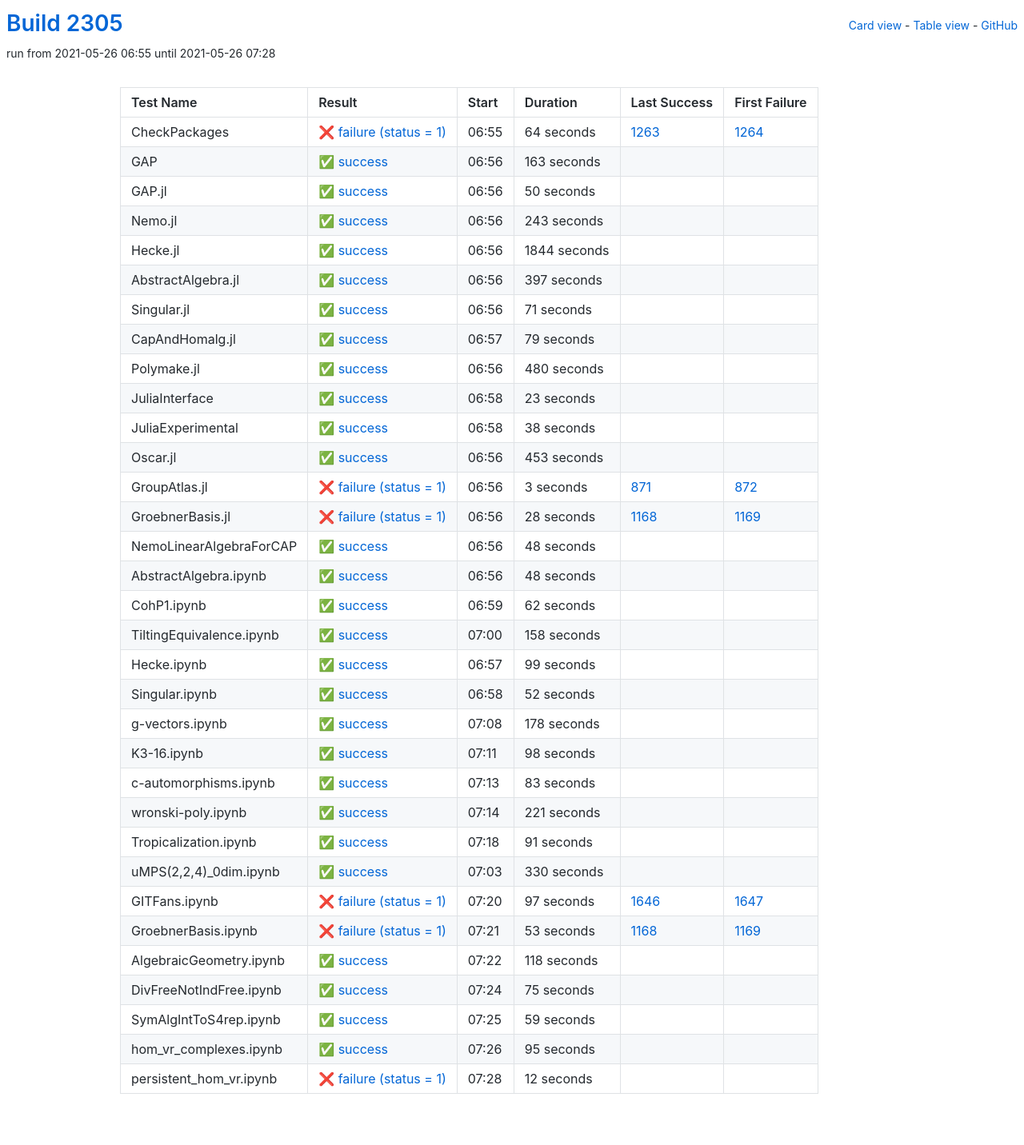
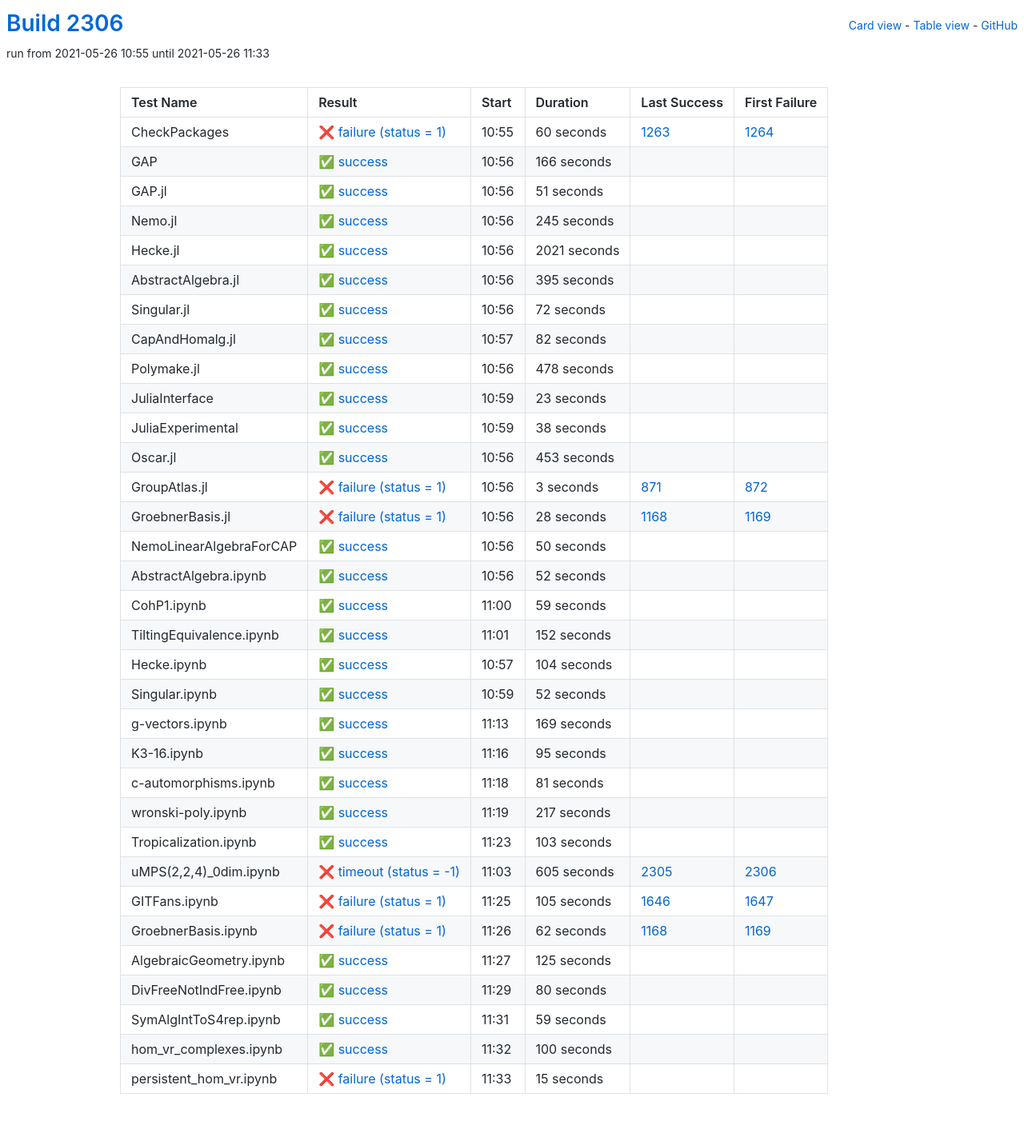
Before and after one commit to oscar-system/oscar-ci-status-stable, a Jekyll site: the page built from table.html, in a window 1280 px wide. Shown: the whole page at 80% size. Built offline with Jekyll 4.4.1, drawn with Linux system fonts in a browser that asks for light colours.

Commit message:
Build #2306

```diff
--- a/_data/ci.yml
+++ b/_data/ci.yml
@@ -1,6 +1,6 @@
 ---
-build: 2305
-build_url: https://oscarci.mathematik.uni-kl.de/job/oscar-stable/2305/
+build: 2306
+build_url: https://oscarci.mathematik.uni-kl.de/job/oscar-stable/2306/
 job: oscar-stable
 organization: oscar-system
 repo: oscar-ci-status-stable
@@ -8,116 +8,116 @@ repourl: https://github.com/oscar-system/oscar-ci-status-stable
 tests:
 - name: CheckPackages
   id: checkpackages
-  log: https://oscarci.mathematik.uni-kl.de/job/oscar-stable/2305/artifact/logs/build-2305/CheckPackages.log
-  start: 2021-05-26 06:55
+  log: https://oscarci.mathematik.uni-kl.de/job/oscar-stable/2306/artifact/logs/build-2306/CheckPackages.log
+  start: 2021-05-26 10:55
   success: false
   exitcode: 1
   status: failure
-  duration: 64
+  duration: 60
   last_success: 1263
   last_success_url: https://oscarci.mathematik.uni-kl.de/job/oscar-stable/1263/
   first_failure: 1264
   first_failure_url: https://oscarci.mathematik.uni-kl.de/job/oscar-stable/1264/
 - name: GAP
   id: gap
-  log: https://oscarci.mathematik.uni-kl.de/job/oscar-stable/2305/artifact/logs/build-2305/GAP.log
-  start: 2021-05-26 06:56
+  log: https://oscarci.mathematik.uni-kl.de/job/oscar-stable/2306/artifact/logs/build-2306/GAP.log
+  start: 2021-05-26 10:56
   success: true
   exitcode: 0
   status: success
-  duration: 163
+  duration: 166
   last_success: false
   last_success_url:
   first_failure: false
   first_failure_url:
 - name: GAP.jl
   id: gap-jl
-  log: https://oscarci.mathematik.uni-kl.de/job/oscar-stable/2305/artifact/logs/build-2305/GAP.jl.log
-  start: 2021-05-26 06:56
+  log: https://oscarci.mathematik.uni-kl.de/job/oscar-stable/2306/artifact/logs/build-2306/GAP.jl.log
+  start: 2021-05-26 10:56
   success: true
   exitcode: 0
   status: success
-  duration: 50
+  duration: 51
   last_success: false
   last_success_url:
   first_failure: false
   first_failure_url:
 - name: Nemo.jl
   id: nemo-jl
-  log: https://oscarci.mathematik.uni-kl.de/job/oscar-stable/2305/artifact/logs/build-2305/Nemo.jl.log
-  start: 2021-05-26 06:56
+  log: https://oscarci.mathematik.uni-kl.de/job/oscar-stable/2306/artifact/logs/build-2306/Nemo.jl.log
+  start: 2021-05-26 10:56
   success: true
   exitcode: 0
   status: success
-  duration: 243
+  duration: 245
   last_success: false
   last_success_url:
   first_failure: false
   first_failure_url:
 - name: Hecke.jl
   id: hecke-jl
-  log: https://oscarci.mathematik.uni-kl.de/job/oscar-stable/2305/artifact/logs/build-2305/Hecke.jl.log
-  start: 2021-05-26 06:56
+  log: https://oscarci.mathematik.uni-kl.de/job/oscar-stable/2306/artifact/logs/build-2306/Hecke.jl.log
+  start: 2021-05-26 10:56
   success: true
   exitcode: 0
   status: success
-  duration: 1844
+  duration: 2021
   last_success: false
   last_success_url:
   first_failure: false
   first_failure_url:
 - name: AbstractAlgebra.jl
   id: abstractalgebra-jl
-  log: https://oscarci.mathematik.uni-kl.de/job/oscar-stable/2305/artifact/logs/build-2305/AbstractAlgebra.jl.log
-  start: 2021-05-26 06:56
+  log: https://oscarci.mathematik.uni-kl.de/job/oscar-stable/2306/artifact/logs/build-2306/AbstractAlgebra.jl.log
+  start: 2021-05-26 10:56
   success: true
   exitcode: 0
   status: success
-  duration: 397
+  duration: 395
   last_success: false
   last_success_url:
   first_failure: false
   first_failure_url:
 - name: Singular.jl
   id: singular-jl
-  log: https://oscarci.mathematik.uni-kl.de/job/oscar-stable/2305/artifact/logs/build-2305/Singular.jl.log
-  start: 2021-05-26 06:56
+  log: https://oscarci.mathematik.uni-kl.de/job/oscar-stable/2306/artifact/logs/build-2306/Singular.jl.log
+  start: 2021-05-26 10:56
   success: true
   exitcode: 0
   status: success
-  duration: 71
+  duration: 72
   last_success: false
   last_success_url:
   first_failure: false
   first_failure_url:
 - name: CapAndHomalg.jl
   id: capandhomalg-jl
-  log: https://oscarci.mathematik.uni-kl.de/job/oscar-stable/2305/artifact/logs/build-2305/CapAndHomalg.jl.log
-  start: 2021-05-26 06:57
+  log: https://oscarci.mathematik.uni-kl.de/job/oscar-stable/2306/artifact/logs/build-2306/CapAndHomalg.jl.log
+  start: 2021-05-26 10:57
   success: true
   exitcode: 0
   status: success
-  duration: 79
+  duration: 82
   last_success: false
   last_success_url:
   first_failure: false
   first_failure_url:
 - name: Polymake.jl
   id: polymake-jl
-  log: https://oscarci.mathematik.uni-kl.de/job/oscar-stable/2305/artifact/logs/build-2305/Polymake.jl.log
-  start: 2021-05-26 06:56
+  log: https://oscarci.mathematik.uni-kl.de/job/oscar-stable/2306/artifact/logs/build-2306/Polymake.jl.log
+  start: 2021-05-26 10:56
   success: true
   exitcode: 0
   status: success
-  duration: 480
+  duration: 478
   last_success: false
   last_success_url:
   first_failure: false
   first_failure_url:
 - name: JuliaInterface
   id: juliainterface
-  log: https://oscarci.mathematik.uni-kl.de/job/oscar-stable/2305/artifact/logs/build-2305/JuliaInterface.log
-  start: 2021-05-26 06:58
+  log: https://oscarci.mathematik.uni-kl.de/job/oscar-stable/2306/artifact/logs/build-2306/JuliaInterface.log
+  start: 2021-05-26 10:59
   success: true
   exitcode: 0
   status: success
@@ -128,8 +128,8 @@ tests:
   first_failure_url:
 - name: JuliaExperimental
   id: juliaexperimental
-  log: https://oscarci.mathematik.uni-kl.de/job/oscar-stable/2305/artifact/logs/build-2305/JuliaExperimental.log
-  start: 2021-05-26 06:58
+  log: https://oscarci.mathematik.uni-kl.de/job/oscar-stable/2306/artifact/logs/build-2306/JuliaExperimental.log
+  start: 2021-05-26 10:59
   success: true
   exitcode: 0
   status: success
@@ -140,8 +140,8 @@ tests:
   first_failure_url:
 - name: Oscar.jl
   id: oscar-jl
-  log: https://oscarci.mathematik.uni-kl.de/job/oscar-stable/2305/artifact/logs/build-2305/Oscar.jl.log
-  start: 2021-05-26 06:56
+  log: https://oscarci.mathematik.uni-kl.de/job/oscar-stable/2306/artifact/logs/build-2306/Oscar.jl.log
+  start: 2021-05-26 10:56
   success: true
   exitcode: 0
   status: success
@@ -152,8 +152,8 @@ tests:
   first_failure_url:
 - name: GroupAtlas.jl
   id: groupatlas-jl
-  log: https://oscarci.mathematik.uni-kl.de/job/oscar-stable/2305/artifact/logs/build-2305/GroupAtlas.jl.log
-  start: 2021-05-26 06:56
+  log: https://oscarci.mathematik.uni-kl.de/job/oscar-stable/2306/artifact/logs/build-2306/GroupAtlas.jl.log
+  start: 2021-05-26 10:56
   success: false
   exitcode: 1
   status: failure
@@ -164,8 +164,8 @@ tests:
   first_failure_url: https://oscarci.mathematik.uni-kl.de/job/oscar-stable/872/
 - name: GroebnerBasis.jl
   id: groebnerbasis-jl
-  log: https://oscarci.mathematik.uni-kl.de/job/oscar-stable/2305/artifact/logs/build-2305/GroebnerBasis.jl.log
-  start: 2021-05-26 06:56
+  log: https://oscarci.mathematik.uni-kl.de/job/oscar-stable/2306/artifact/logs/build-2306/GroebnerBasis.jl.log
+  start: 2021-05-26 10:56
   success: false
   exitcode: 1
   status: failure
@@ -176,68 +176,68 @@ tests:
   first_failure_url: https://oscarci.mathematik.uni-kl.de/job/oscar-stable/1169/
 - name: NemoLinearAlgebraForCAP
   id: nemolinearalgebraforcap
-  log: https://oscarci.mathematik.uni-kl.de/job/oscar-stable/2305/artifact/logs/build-2305/NemoLinearAlgebraForCAP.log
-  start: 2021-05-26 06:56
+  log: https://oscarci.mathematik.uni-kl.de/job/oscar-stable/2306/artifact/logs/build-2306/NemoLinearAlgebraForCAP.log
+  start: 2021-05-26 10:56
   success: true
   exitcode: 0
   status: success
-  duration: 48
+  duration: 50
   last_success: false
   last_success_url:
   first_failure: false
   first_failure_url:
 - name: AbstractAlgebra.ipynb
   id: abstractalgebra-ipynb
-  log: https://oscarci.mathematik.uni-kl.de/job/oscar-stable/2305/artifact/logs/build-2305/AbstractAlgebra.ipynb.log
-  start: 2021-05-26 06:56
+  log: https://oscarci.mathematik.uni-kl.de/job/oscar-stable/2306/artifact/logs/build-2306/AbstractAlgebra.ipynb.log
+  start: 2021-05-26 10:56
   success: true
   exitcode: 0
   status: success
-  duration: 48
+  duration: 52
   last_success: false
   last_success_url:
   first_failure: false
   first_failure_url:
 - name: CohP1.ipynb
   id: cohp1-ipynb
-  log: https://oscarci.mathematik.uni-kl.de/job/oscar-stable/2305/artifact/logs/build-2305/CohP1.ipynb.log
-  start: 2021-05-26 06:59
+  log: https://oscarci.mathematik.uni-kl.de/job/oscar-stable/2306/artifact/logs/build-2306/CohP1.ipynb.log
+  start: 2021-05-26 11:00
   success: true
   exitcode: 0
   status: success
-  duration: 62
+  duration: 59
   last_success: false
   last_success_url:
   first_failure: false
   first_failure_url:
 - name: TiltingEquivalence.ipynb
   id: tiltingequivalence-ipynb
-  log: https://oscarci.mathematik.uni-kl.de/job/oscar-stable/2305/artifact/logs/build-2305/TiltingEquivalence.ipynb.log
-  start: 2021-05-26 07:00
+  log: https://oscarci.mathematik.uni-kl.de/job/oscar-stable/2306/artifact/logs/build-2306/TiltingEquivalence.ipynb.log
+  start: 2021-05-26 11:01
   success: true
   exitcode: 0
   status: success
-  duration: 158
+  duration: 152
   last_success: false
   last_success_url:
   first_failure: false
   first_failure_url:
 - name: Hecke.ipynb
   id: hecke-ipynb
-  log: https://oscarci.mathematik.uni-kl.de/job/oscar-stable/2305/artifact/logs/build-2305/Hecke.ipynb.log
-  start: 2021-05-26 06:57
+  log: https://oscarci.mathematik.uni-kl.de/job/oscar-stable/2306/artifact/logs/build-2306/Hecke.ipynb.log
+  start: 2021-05-26 10:57
   success: true
   exitcode: 0
   status: success
-  duration: 99
+  duration: 104
   last_success: false
   last_success_url:
   first_failure: false
   first_failure_url:
 - name: Singular.ipynb
   id: singular-ipynb
-  log: https://oscarci.mathematik.uni-kl.de/job/oscar-stable/2305/artifact/logs/build-2305/Singular.ipynb.log
-  start: 2021-05-26 06:58
+  log: https://oscarci.mathematik.uni-kl.de/job/oscar-stable/2306/artifact/logs/build-2306/Singular.ipynb.log
+  start: 2021-05-26 10:59
   success: true
   exitcode: 0
   status: success
@@ -248,128 +248,128 @@ tests:
   first_failure_url:
 - name: g-vectors.ipynb
   id: g-vectors-ipynb
-  log: https://oscarci.mathematik.uni-kl.de/job/oscar-stable/2305/artifact/logs/build-2305/g-vectors.ipynb.log
-  start: 2021-05-26 07:08
+  log: https://oscarci.mathematik.uni-kl.de/job/oscar-stable/2306/artifact/logs/build-2306/g-vectors.ipynb.log
+  start: 2021-05-26 11:13
   success: true
   exitcode: 0
   status: success
-  duration: 178
+  duration: 169
   last_success: false
   last_success_url:
   first_failure: false
   first_failure_url:
 - name: K3-16.ipynb
   id: k3-16-ipynb
-  log: https://oscarci.mathematik.uni-kl.de/job/oscar-stable/2305/artifact/logs/build-2305/K3-16.ipynb.log
-  start: 2021-05-26 07:11
+  log: https://oscarci.mathematik.uni-kl.de/job/oscar-stable/2306/artifact/logs/build-2306/K3-16.ipynb.log
+  start: 2021-05-26 11:16
   success: true
   exitcode: 0
   status: success
-  duration: 98
+  duration: 95
   last_success: false
   last_success_url:
   first_failure: false
   first_failure_url:
 - name: c-automorphisms.ipynb
   id: c-automorphisms-ipynb
-  log: https://oscarci.mathematik.uni-kl.de/job/oscar-stable/2305/artifact/logs/build-2305/c-automorphisms.ipynb.log
-  start: 2021-05-26 07:13
+  log: https://oscarci.mathematik.uni-kl.de/job/oscar-stable/2306/artifact/logs/build-2306/c-automorphisms.ipynb.log
+  start: 2021-05-26 11:18
   success: true
   exitcode: 0
   status: success
-  duration: 83
+  duration: 81
   last_success: false
   last_success_url:
   first_failure: false
   first_failure_url:
 - name: wronski-poly.ipynb
   id: wronski-poly-ipynb
-  log: https://oscarci.mathematik.uni-kl.de/job/oscar-stable/2305/artifact/logs/build-2305/wronski-poly.ipynb.log
-  start: 2021-05-26 07:14
+  log: https://oscarci.mathematik.uni-kl.de/job/oscar-stable/2306/artifact/logs/build-2306/wronski-poly.ipynb.log
+  start: 2021-05-26 11:19
   success: true
   exitcode: 0
   status: success
-  duration: 221
+  duration: 217
   last_success: false
   last_success_url:
   first_failure: false
   first_failure_url:
 - name: Tropicalization.ipynb
   id: tropicalization-ipynb
-  log: https://oscarci.mathematik.uni-kl.de/job/oscar-stable/2305/artifact/logs/build-2305/Tropicalization.ipynb.log
-  start: 2021-05-26 07:18
+  log: https://oscarci.mathematik.uni-kl.de/job/oscar-stable/2306/artifact/logs/build-2306/Tropicalization.ipynb.log
+  start: 2021-05-26 11:23
   success: true
   exitcode: 0
   status: success
-  duration: 91
+  duration: 103
   last_success: false
   last_success_url:
   first_failure: false
   first_failure_url:
 - name: uMPS(2,2,4)_0dim.ipynb
   id: umps-2-2-4-0dim-ipynb
-  log: https://oscarci.mathematik.uni-kl.de/job/oscar-stable/2305/artifact/logs/build-2305/uMPS-2-2-4-_0dim.ipynb.log
-  start: 2021-05-26 07:03
-  success: true
-  exitcode: 0
-  status: success
-  duration: 330
-  last_success: false
-  last_success_url:
-  first_failure: false
-  first_failure_url:
+  log: https://oscarci.mathematik.uni-kl.de/job/oscar-stable/2306/artifact/logs/build-2306/uMPS-2-2-4-_0dim.ipynb.log
+  start: 2021-05-26 11:03
+  success: false
+  exitcode: -1
+  status: timeout
+  duration: 605
+  last_success: 2305
+  last_success_url: https://oscarci.mathematik.uni-kl.de/job/oscar-stable/2305/
+  first_failure: 2306
+  first_failure_url: https://oscarci.mathematik.uni-kl.de/job/oscar-stable/2306/
 - name: GITFans.ipynb
   id: gitfans-ipynb
-  log: https://oscarci.mathematik.uni-kl.de/job/oscar-stable/2305/artifact/logs/build-2305/GITFans.ipynb.log
-  start: 2021-05-26 07:20
+  log: https://oscarci.mathematik.uni-kl.de/job/oscar-stable/2306/artifact/logs/build-2306/GITFans.ipynb.log
+  start: 2021-05-26 11:25
   success: false
   exitcode: 1
   status: failure
-  duration: 97
+  duration: 105
   last_success: 1646
   last_success_url: https://oscarci.mathematik.uni-kl.de/job/oscar-stable/1646/
   first_failure: 1647
   first_failure_url: https://oscarci.mathematik.uni-kl.de/job/oscar-stable/1647/
 - name: GroebnerBasis.ipynb
   id: groebnerbasis-ipynb
-  log: https://oscarci.mathematik.uni-kl.de/job/oscar-stable/2305/artifact/logs/build-2305/GroebnerBasis.ipynb.log
-  start: 2021-05-26 07:21
+  log: https://oscarci.mathematik.uni-kl.de/job/oscar-stable/2306/artifact/logs/build-2306/GroebnerBasis.ipynb.log
+  start: 2021-05-26 11:26
   success: false
   exitcode: 1
   status: failure
-  duration: 53
+  duration: 62
   last_success: 1168
   last_success_url: https://oscarci.mathematik.uni-kl.de/job/oscar-stable/1168/
   first_failure: 1169
   first_failure_url: https://oscarci.mathematik.uni-kl.de/job/oscar-stable/1169/
 - name: AlgebraicGeometry.ipynb
   id: algebraicgeometry-ipynb
-  log: https://oscarci.mathematik.uni-kl.de/job/oscar-stable/2305/artifact/logs/build-2305/AlgebraicGeometry.ipynb.log
-  start: 2021-05-26 07:22
+  log: https://oscarci.mathematik.uni-kl.de/job/oscar-stable/2306/artifact/logs/build-2306/AlgebraicGeometry.ipynb.log
+  start: 2021-05-26 11:27
   success: true
   exitcode: 0
   status: success
-  duration: 118
+  duration: 125
   last_success: false
   last_success_url:
   first_failure: false
   first_failure_url:
 - name: DivFreeNotIndFree.ipynb
   id: divfreenotindfree-ipynb
-  log: https://oscarci.mathematik.uni-kl.de/job/oscar-stable/2305/artifact/logs/build-2305/DivFreeNotIndFree.ipynb.log
-  start: 2021-05-26 07:24
+  log: https://oscarci.mathematik.uni-kl.de/job/oscar-stable/2306/artifact/logs/build-2306/DivFreeNotIndFree.ipynb.log
+  start: 2021-05-26 11:29
   success: true
   exitcode: 0
   status: success
-  duration: 75
+  duration: 80
   last_success: false
   last_success_url:
   first_failure: false
   first_failure_url:
 - name: SymAlgIntToS4rep.ipynb
   id: symalginttos4rep-ipynb
-  log: https://oscarci.mathematik.uni-kl.de/job/oscar-stable/2305/artifact/logs/build-2305/SymAlgIntToS4rep.ipynb.log
-  start: 2021-05-26 07:25
+  log: https://oscarci.mathematik.uni-kl.de/job/oscar-stable/2306/artifact/logs/build-2306/SymAlgIntToS4rep.ipynb.log
+  start: 2021-05-26 11:31
   success: true
   exitcode: 0
   status: success
@@ -380,24 +380,24 @@ tests:
   first_failure_url:
 - name: hom_vr_complexes.ipynb
   id: hom-vr-complexes-ipynb
-  log: https://oscarci.mathematik.uni-kl.de/job/oscar-stable/2305/artifact/logs/build-2305/hom_vr_complexes.ipynb.log
-  start: 2021-05-26 07:26
+  log: https://oscarci.mathematik.uni-kl.de/job/oscar-stable/2306/artifact/logs/build-2306/hom_vr_complexes.ipynb.log
+  start: 2021-05-26 11:32
   success: true
   exitcode: 0
   status: success
-  duration: 95
+  duration: 100
   last_success: false
   last_success_url:
   first_failure: false
   first_failure_url:
 - name: persistent_hom_vr.ipynb
   id: persistent-hom-vr-ipynb
-  log: https://oscarci.mathematik.uni-kl.de/job/oscar-stable/2305/artifact/logs/build-2305/persistent_hom_vr.ipynb.log
-  start: 2021-05-26 07:28
+  log: https://oscarci.mathematik.uni-kl.de/job/oscar-stable/2306/artifact/logs/build-2306/persistent_hom_vr.ipynb.log
+  start: 2021-05-26 11:33
   success: false
   exitcode: 1
   status: failure
-  duration: 12
+  duration: 15
   last_success: false
   last_success_url:
   first_failure: false
```
Also changed, not shown: README.md.
